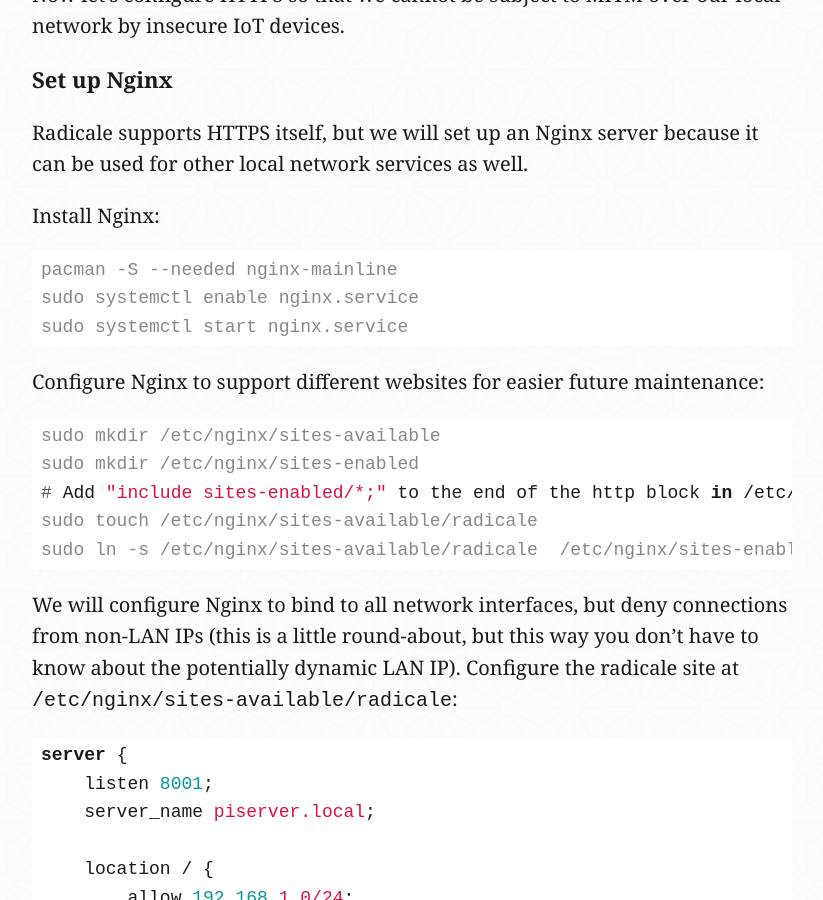
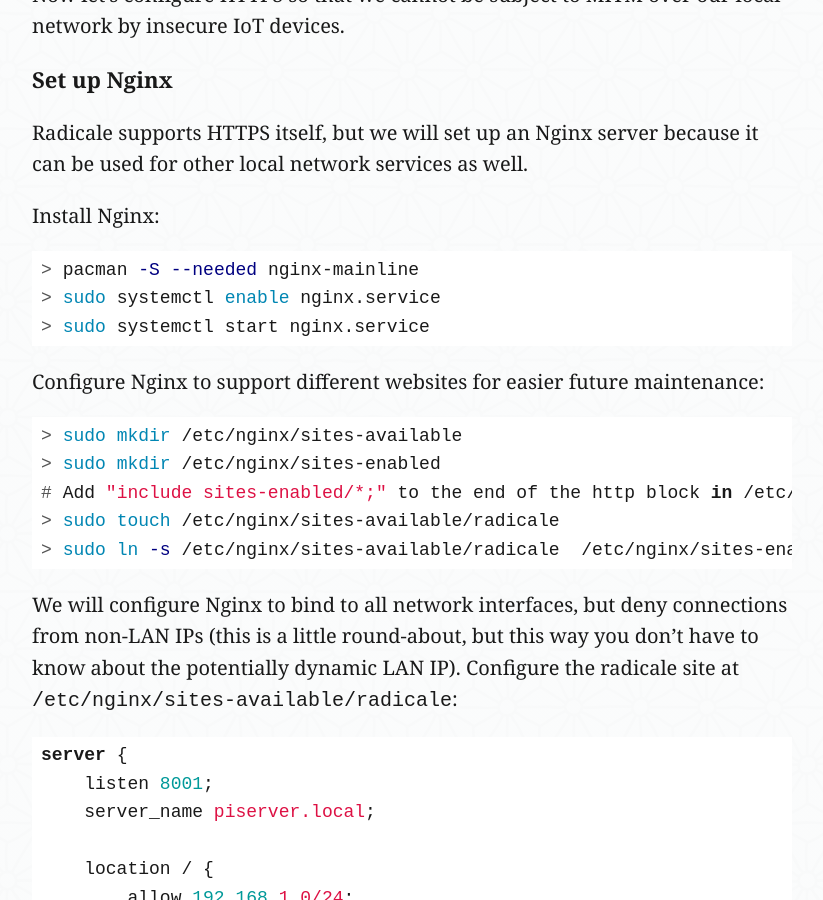
Before and after one commit to QasimK/qasimk.github.io, a Jekyll site: the page built from _posts/2017-10-22-radicale-server.md, in a window 1280 px wide and 900 px high, scrolled down 4785 px. Shown: the whole window, without its empty margins (228-1051 px from the left). Built offline with Jekyll 4.4.1, drawn with Linux system fonts in a browser that asks for light colours; some of the changed text lies outside the part shown.

Commit message:
Update 2017-10-22-radicale-server.md

````diff
--- a/_posts/2017-10-22-radicale-server.md
+++ b/_posts/2017-10-22-radicale-server.md
@@ -28,10 +28,10 @@
 We'll create an entirely distinct user as a cheap way to containerise the process:
 
 ```console
-sudo useradd -m radicale
-sudo su - radicale
-pip install --upgrade --user radicale
-touch ~/.config/radicale/config
+> sudo useradd -m radicale
+> sudo su - radicale
+> pip install --upgrade --user radicale
+> touch ~/.config/radicale/config
 ```
 
 Now configure radicale at `~/.config/radicale/config`:
@@ -48,7 +48,7 @@
 And test that it works:
 
 ```console
-python -m radicale
+> python -m radicale
 ```
 
 Simply port-forward with SSH and try out the web interface at <http://localhost:5232>. (TODO: Port Forward command for my puny-future-self's brain.)
@@ -71,7 +71,7 @@
 Let's test it works:
 
 ```console
-python -m radicale
+> python -m radicale
 ```
 
 It should be now be accessible at <http://piserver.local:5232> (assuming you have also configured local service discovery with the hostname `piserver`).
@@ -97,11 +97,11 @@
 We can manage this with the following commands:
 
 ```console
-systemctl --user enable radicale
-systemctl --user start radicale
-systemctl --user status radicale
-journalctl --user --unit radicale.service
-systemctl --user restart radicale
+> systemctl --user enable radicale
+> systemctl --user start radicale
+> systemctl --user status radicale
+> journalctl --user --unit radicale.service
+> systemctl --user restart radicale
 ```
 
 It should still be accessible at <http://piserver.local:5232>.
@@ -110,7 +110,7 @@
 
 I encountered an annoying issue with environment variables and using systemctl --user, which I managed to resolve by explicitly defining the following variables.
 
-```console
+```sh
 export XDG_RUNTIME_DIR="/run/user/$UID"
 export DBUS_SESSION_BUS_ADDRESS="unix:path=${XDG_RUNTIME_DIR}/bus"
 ```
@@ -168,19 +168,19 @@
 Install Nginx:
 
 ```console
-pacman -S --needed nginx-mainline
-sudo systemctl enable nginx.service
-sudo systemctl start nginx.service
+> pacman -S --needed nginx-mainline
+> sudo systemctl enable nginx.service
+> sudo systemctl start nginx.service
 ```
 
 Configure Nginx to support different websites for easier future maintenance:
 
 ```console
-sudo mkdir /etc/nginx/sites-available
-sudo mkdir /etc/nginx/sites-enabled
+> sudo mkdir /etc/nginx/sites-available
+> sudo mkdir /etc/nginx/sites-enabled
 # Add "include sites-enabled/*;" to the end of the http block in /etc/nginx/nginx.conf
-sudo touch /etc/nginx/sites-available/radicale
-sudo ln -s /etc/nginx/sites-available/radicale  /etc/nginx/sites-enabled/radicale
+> sudo touch /etc/nginx/sites-available/radicale
+> sudo ln -s /etc/nginx/sites-available/radicale  /etc/nginx/sites-enabled/radicale
 ```
 
 We will configure Nginx to bind to all network interfaces, but deny connections from non-LAN IPs (this is a little round-about, but this way you don't have to know about the potentially dynamic LAN IP). Configure the radicale site at `/etc/nginx/sites-available/radicale`:
@@ -221,12 +221,12 @@
 Create a self-signed SSL certificate:
 
 ```
-sudo mkdir /etc/nginx/ssl
-cd /etc/nginx/ssl
+> sudo mkdir /etc/nginx/ssl
+> cd /etc/nginx/ssl
 # Fill out what you want with the next command - ensure Common Name matches piserver.local
-sudo openssl req -new -x509 -nodes -newkey rsa:4096 -keyout server.key -out server.crt -days 3652
-sudo chmod 400 server.key
-sudo chmod 444 server.crt
+> sudo openssl req -new -x509 -nodes -newkey rsa:4096 -keyout server.key -out server.crt -days 3652
+> sudo chmod 400 server.key
+> sudo chmod 444 server.crt
 ```
 
 Configure the Radicale site to use SSL at `/etc/nginx/sites-available/radicale`:
@@ -266,12 +266,12 @@
 Add the server.crt file to your current Linux machine (and similarly for your other devices!).
 
 ```
-cd /usr/share/ca-certificates/trust-source/anchors
+> cd /usr/share/ca-certificates/trust-source/anchors
 # Copy the certificate from the server
-scp ...
-sudo chmod 644 myserver/server.crt piserver.crt
+# scp ...
+> sudo chmod 644 myserver/server.crt piserver.crt
 # Equivalent to sudo update-ca-certificates on Ubuntu
-sudo trust extract-compat
+> sudo trust extract-compat
 ```
 
 (Note: Firefox does not use Operating System certificates, so manually add an exception for that in the browser.)
````
